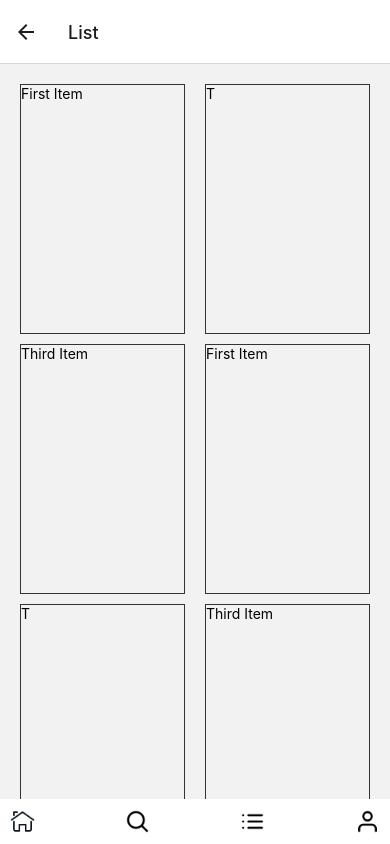
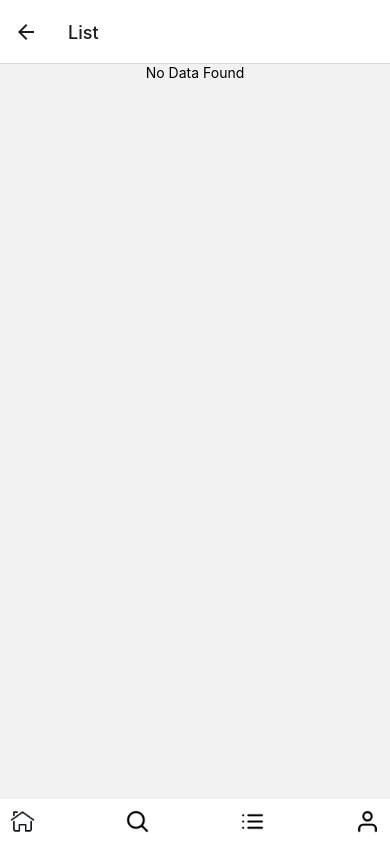
Before and after one commit to Lapitskyi/react-native-internship, a React Native app: screen /List in a window 390 px wide. Built offline with nearby package versions, Linux system fonts and the light colour scheme.

Commit message:
ListEmptyComponent

```diff
--- a/src/components/List/List.js
+++ b/src/components/List/List.js
@@ -1,14 +1,14 @@
 import React from 'react';
-import {FlatList, StyleSheet} from 'react-native';
+import {FlatList, StyleSheet, Text, View} from 'react-native';
 import ListItem from './ListItem';
 
 const DATA = [
-  {id: '1', title: 'First Item'},
-  {id: '2', title: 'T'},
-  {id: '3', title: 'Third Item'},
-  {id: '4', title: 'First Item'},
-  {id: '5', title: 'T'},
-  {id: '6', title: 'Third Item'},
+  // {id: '1', title: 'First Item'},
+  // {id: '2', title: 'T'},
+  // {id: '3', title: 'Third Item'},
+  // {id: '4', title: 'First Item'},
+  // {id: '5', title: 'T'},
+  // {id: '6', title: 'Third Item'},
 ];
 
 const List = () => {
@@ -16,10 +16,26 @@ const List = () => {
     <FlatList
       data={DATA}
       numColumns={2}
-      columnWrapperStyle={{justifyContent: 'space-between', marginBottom: 10}}
+      columnWrapperStyle={{
+        justifyContent: 'space-between',
+        marginBottom: 10,
+        marginTop: 10,
+      }}
       renderItem={({item}) => <ListItem item={item} />}
       keyExtractor={item => item.id.toString()}
       style={styles.container}
+      ListEmptyComponent={() => (
+        <View
+          style={{
+            flexDirection: 'column',
+            alignItems: 'center',
+            justifyContent: 'center',
+            height: '100%',
+            flex: 1,
+          }}>
+          <Text>No Data Found</Text>
+        </View>
+      )}
     />
   );
 };
@@ -28,9 +44,10 @@ export default List;
 const styles = StyleSheet.create({
   container: {
     paddingHorizontal: 20,
-    paddingVertical: 20,
+    // paddingVertical: 20,
+    // paddingBottom: 20,
     // width: '100%',
     // flexDirection: 'column',
-    // flex: 1,
+
   },
 });
```
Also changed, not shown: 1 other file (tests, documents, lock files or other folders).
